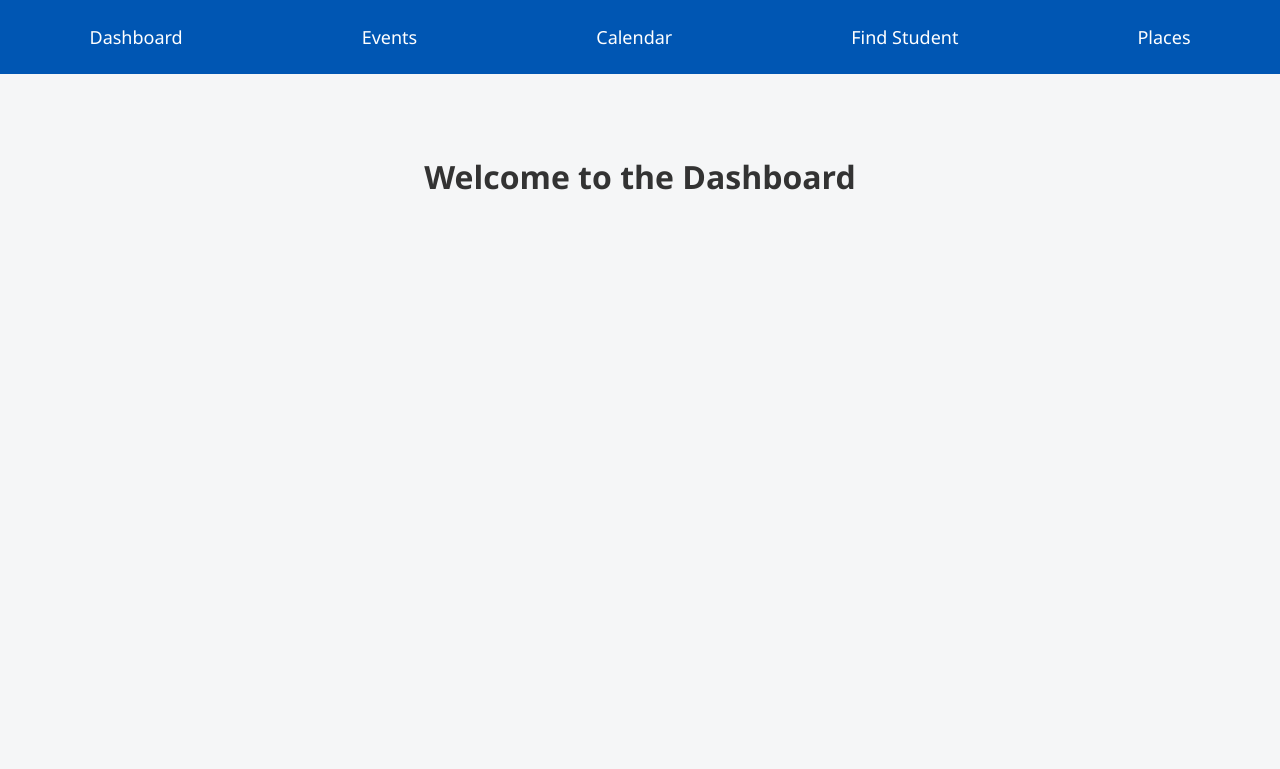
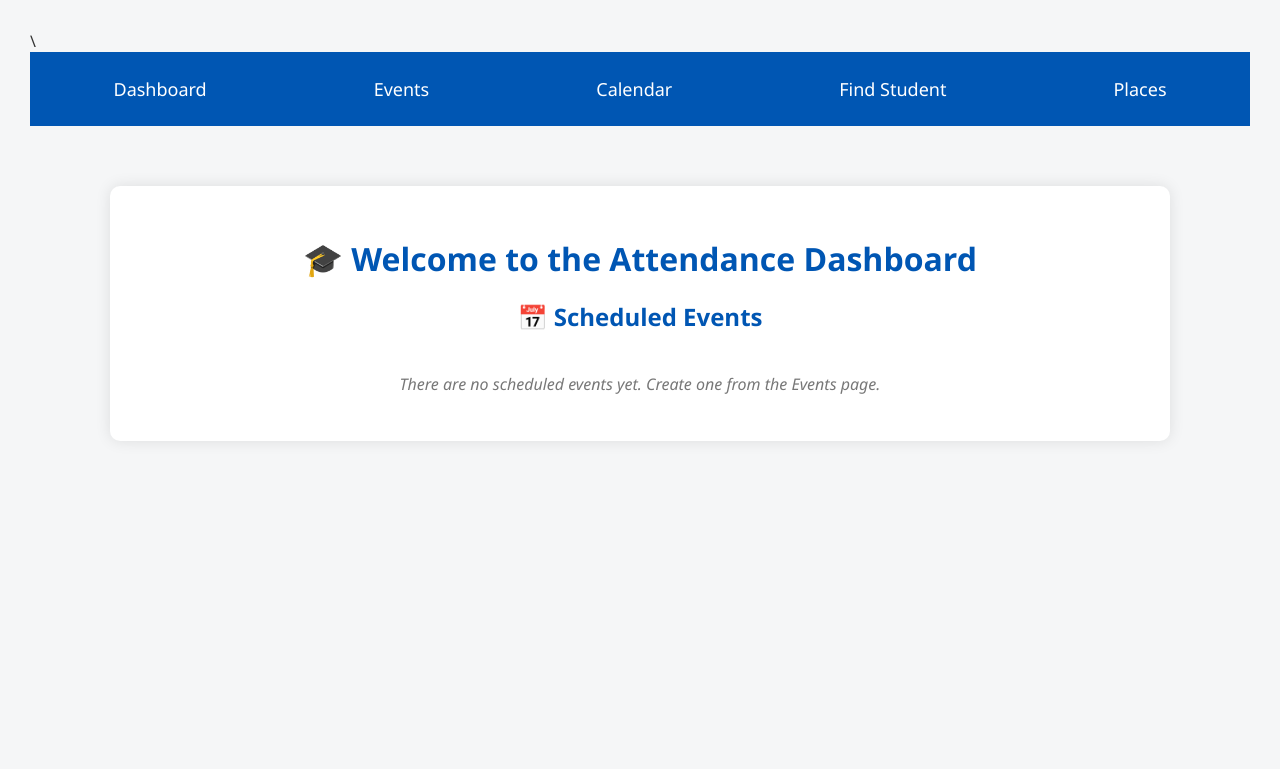
Before and after one commit to boraytuna/Attendance-Verification-System, a Flask app: page / in a window 1280 px wide. Shown: the top 769 px of the page. Run offline with Flask 3, Linux system fonts and the light colour scheme.

Commit message:
Update dashboard.html

```diff
--- a/templates/dashboard.html
+++ b/templates/dashboard.html
@@ -1,5 +1,121 @@
-{% extends 'base.html' %}
+\{% extends 'base.html' %}
+{% block content %}
 
-{% block content %}
-    <h1>Welcome to the Dashboard</h1>
+<style>
+    body {
+        font-family: 'Segoe UI', sans-serif;
+        margin: 30px;
+        background-color: #f5f6f7;
+        color: #333;
+    }
+
+    h1,
+    h2 {
+        text-align: center;
+        color: #0056b3;
+        margin-bottom: 20px;
+    }
+
+    .dashboard-container {
+        max-width: 1000px;
+        margin: auto;
+        background-color: #ffffff;
+        padding: 30px;
+        border-radius: 10px;
+        box-shadow: 0 0 15px rgba(0, 0, 0, 0.1);
+    }
+
+    table {
+        width: 100%;
+        border-collapse: collapse;
+        margin-top: 20px;
+        background-color: #fff;
+        box-shadow: 0 0 10px rgba(0, 0, 0, 0.05);
+        border-radius: 8px;
+        overflow: hidden;
+    }
+
+    th,
+    td {
+        padding: 14px 18px;
+        border-bottom: 1px solid #ddd;
+        text-align: center;
+    }
+
+    th {
+        background-color: #0056b3;
+        color: white;
+    }
+
+    tr:nth-child(even) {
+        background-color: #f2f2f2;
+    }
+
+    .qr-buttons button {
+        background-color: #28a745;
+        color: white;
+        border: none;
+        padding: 8px 12px;
+        border-radius: 5px;
+        cursor: pointer;
+        font-size: 14px;
+        transition: background-color 0.2s;
+    }
+
+    .qr-buttons button:hover {
+        background-color: #218838;
+    }
+
+    .no-events {
+        text-align: center;
+        margin-top: 40px;
+        font-style: italic;
+        color: #777;
+    }
+</style>
+
+<div class="dashboard-container">
+    <h1>🎓 Welcome to the Attendance Dashboard</h1>
+    <h2>📅 Scheduled Events</h2>
+
+    {% if events and events|length > 0 %}
+    <table>
+        <thead>
+            <tr>
+                <th>Event Name</th>
+                <th>Date</th>
+                <th>Start Time</th>
+                <th>Location</th>
+                <th>QR Code</th>
+            </tr>
+        </thead>
+        <tbody>
+            {% for event in events %}
+            <tr>
+                <td>{{ event['eventName'] }}</td>
+                <td>{{ event['eventDate'] }}</td>
+                <td>{{ event['startTime'] }}</td>
+                <td>
+                    {% if event['eventAddress'] %}
+                    {{ event['eventAddress'] }}
+                    {% else %}
+                    {{ event['latitude'] }}, {{ event['longitude'] }}
+                    {% endif %}
+                </td>
+                <td>
+                    <div class="qr-buttons">
+                        <a href="/qr_code/{{ event['eventID'] }}">
+                            <button>View QR Code</button>
+                        </a>
+                    </div>
+                </td>
+            </tr>
+            {% endfor %}
+        </tbody>
+    </table>
+    {% else %}
+    <p class="no-events">There are no scheduled events yet. Create one from the Events page.</p>
+    {% endif %}
+</div>
+
 {% endblock %}
```
